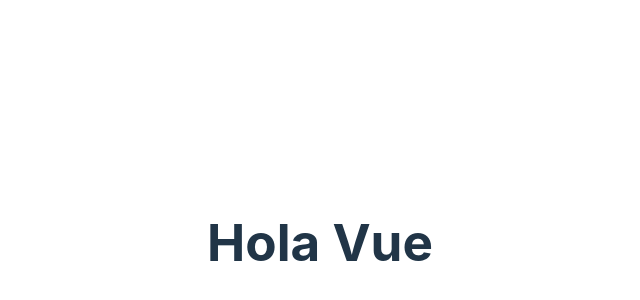
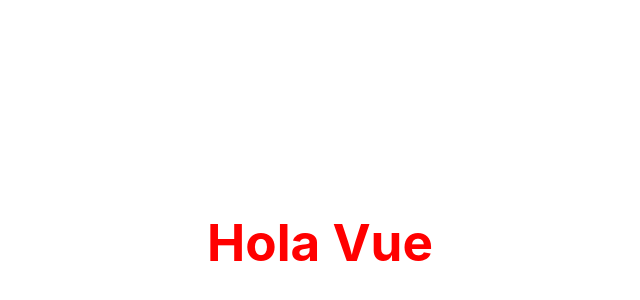
Before and after one commit to JuananA1000/HolaVue, a Vue app: page / in a window 1280 px wide. Shown: the part 158-458 px from the top of the page, without its empty margins (320-960 px from the left). Built offline with nearby package versions, Linux system fonts and the light colour scheme.

Commit message:
SFC (Single File Component)

```diff
--- a/src/App.vue
+++ b/src/App.vue
@@ -1,3 +1,22 @@
+<!--
+  Aquí colocaremos la lógica de nuestras aplicaciones de VUE
+ -->
+<script setup>
+console.log('Hola Vue');
+</script>
+
+<!--
+  Aquí colocaremos TODAS las etiquetas HTML/JSX para la estructura de nuestras aplicaciones de VUE
+ -->
 <template>
   <h1>Hola Vue</h1>
 </template>
+
+<!--
+  Aquí renderizaremos los estilos
+ -->
+<style>
+h1 {
+  color: red;
+}
+</style>
```
